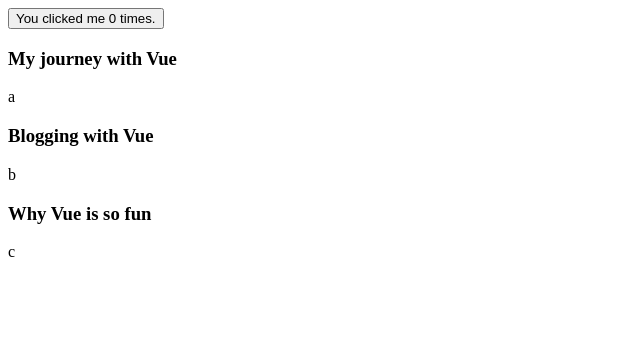
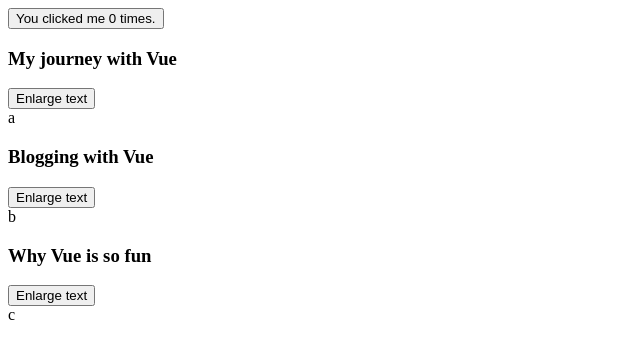
Before and after one commit to Gitomoking/vuejs-sandbox, a plain HTML site: page 10_components_basics/index.html in a window 1280 px wide. Shown: the whole page, without its empty margins (0-640 px from the left). Drawn offline with nearby package versions, Linux system fonts and the light colour scheme.

Commit message:
10: Sending msg to Parents with Events

```diff
--- a/10_components_basics/index.html
+++ b/10_components_basics/index.html
@@ -10,11 +10,15 @@
     <div id="components-demo">
       <button-counter></button-counter>
 
-      <blog-post
-        v-for="post in posts"
-        v-bind:key="post.id"
-        v-bind:post="post"
-      ></blog-post>
+      <div :style="{ fontSize: postFontSize + 'em' }">
+        <blog-post
+          v-for="post in posts"
+          v-bind:key="post.id"
+          v-bind:post="post"
+          v-on:enlarge-text="onEnlargeText"
+        ></blog-post>
+      </div>
+
     </div>
 
     <script src="index.js"></script>
--- a/10_components_basics/index.js
+++ b/10_components_basics/index.js
@@ -12,6 +12,9 @@
   template: `
     <div class="blog-post">
       <h3>{{ post.title }}</h3>
+      <button v-on:click="$emit('enlarge-text', 0.1)">
+        Enlarge text
+      </button>
       <div v-html="post.content"></div>
     </div>
   `
@@ -24,6 +27,12 @@
       { id: 1, title: 'My journey with Vue', content: 'a' },
       { id: 2, title: 'Blogging with Vue', content: 'b' },
       { id: 3, title: 'Why Vue is so fun', content: 'c' }
-    ]
+    ],
+    postFontSize: 1
+  },
+  methods: {
+    onEnlargeText: function (enlargeAmount) {
+      this.postFontSize += enlargeAmount
+    }
   }
 })
```
Also changed, not shown: 1 other file.
